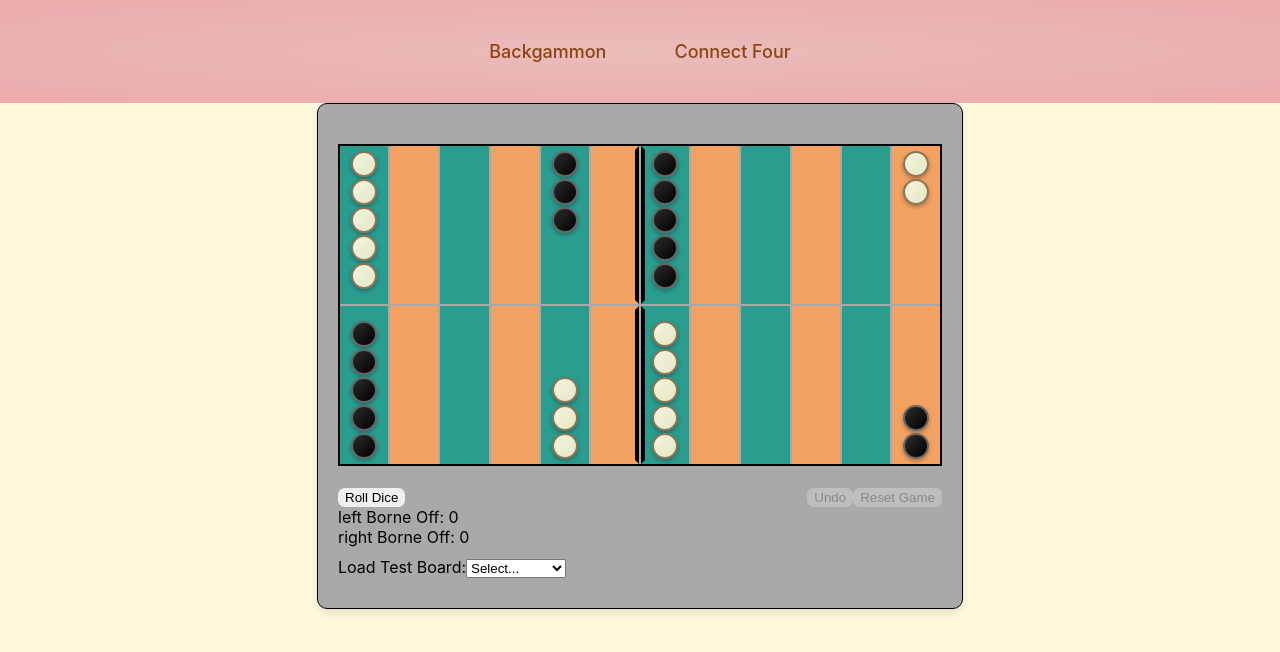
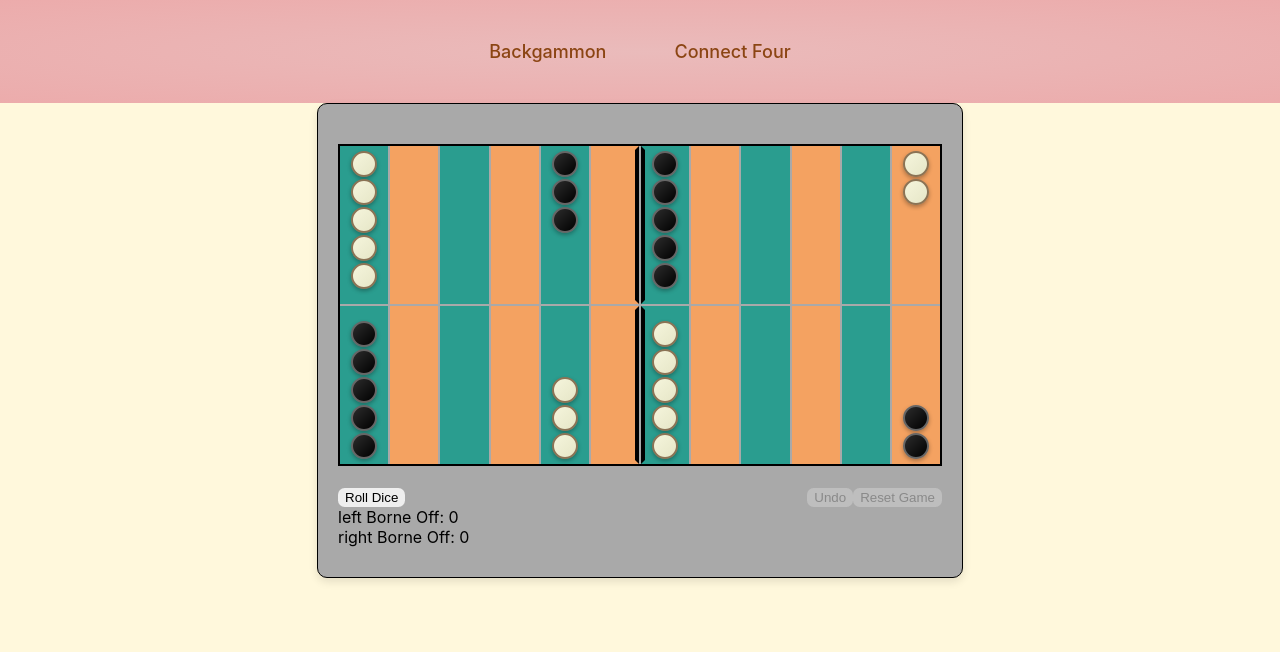
Before and after one commit to annmarie/play_a_game, a React (Vite) app: page /backgammon in a window 1280 px wide. Shown: the top 652 px of the page. Built offline with nearby package versions, Linux system fonts and the light colour scheme.

Commit message:
add debug query for display of load load board

```diff
--- a/src/Backgammon/index.jsx
+++ b/src/Backgammon/index.jsx
@@ -18,6 +18,8 @@ import { decodeBoardState } from './boardEncoder';
 const Backgammon = () => {
   const dispatch = useDispatch();
   const state = useSelector((state) => state.backgammon);
+
+  const isDebugMode = new URLSearchParams(window.location.search).has('debug');
 
   useEffect(() => {
     // Load board from URL if present
@@ -143,6 +145,7 @@ const Backgammon = () => {
         <div>
           {PLAYER_RIGHT} Borne Off: {state.checkersBorneOff[PLAYER_RIGHT] || 0}
         </div>
+        {isDebugMode && (
           <div className="debug-controls">
             <div>
               <label>Load Test Board:
@@ -154,6 +157,7 @@ const Backgammon = () => {
               </label>
             </div>
           </div>
+        )}
       </div>
       <div className="backgammon-bar">
         <div>
```
Lines whose indentation alone changed are shown as unchanged.
